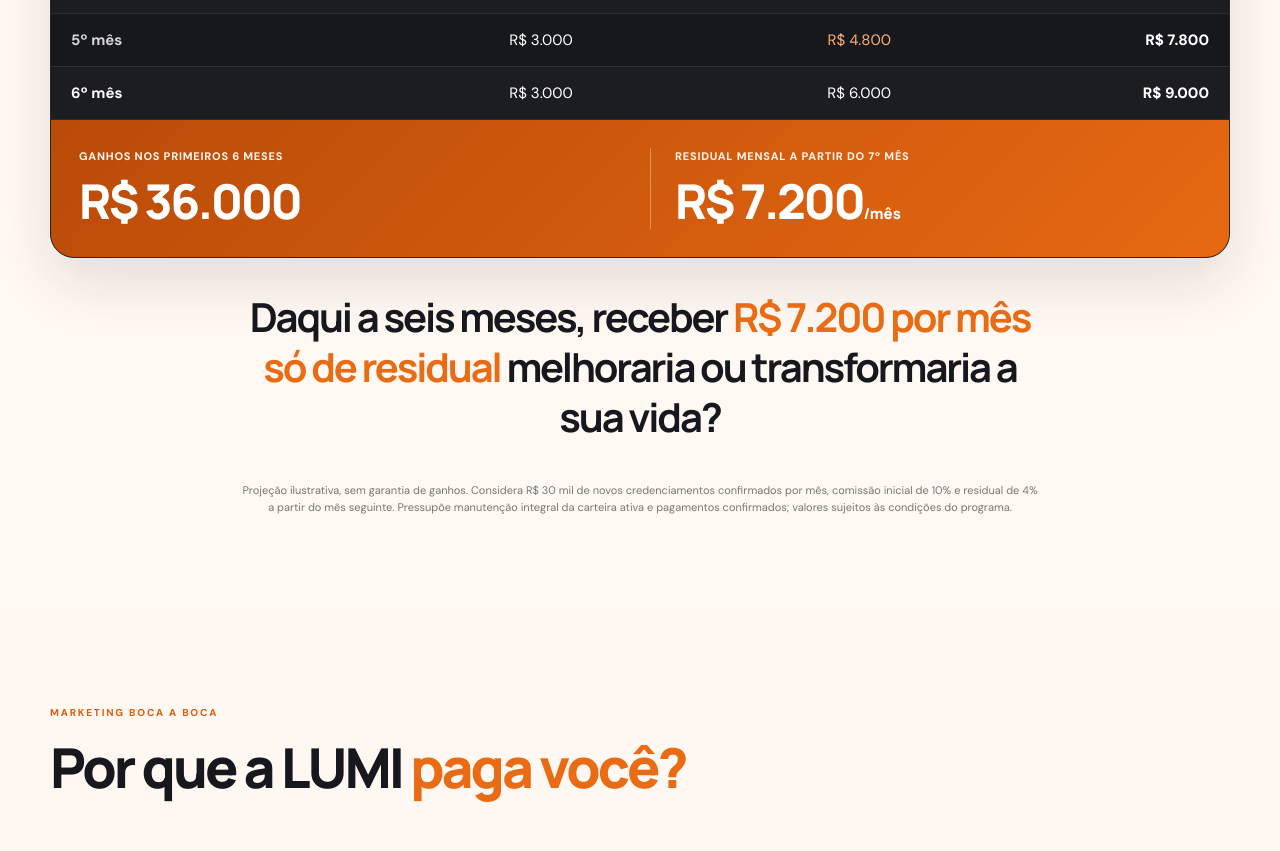
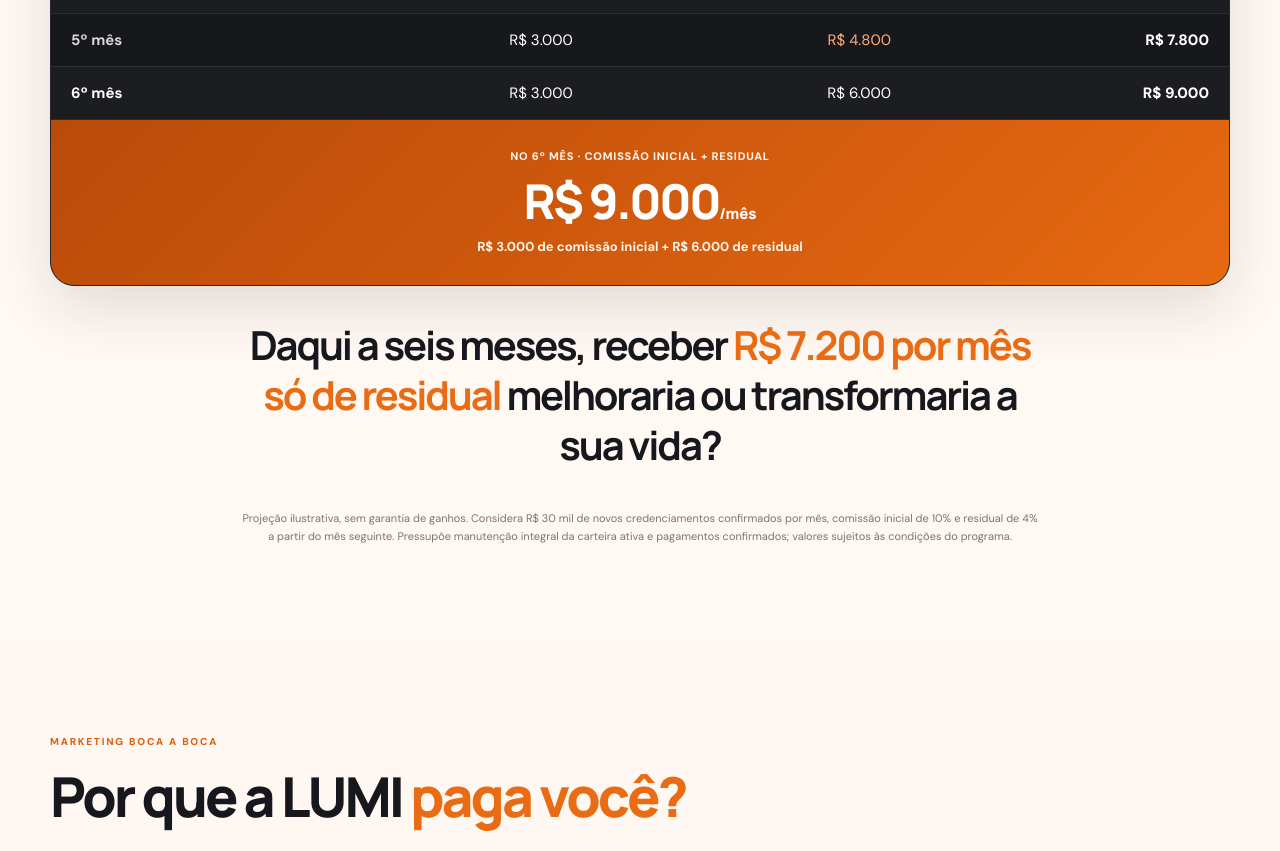
Before and after one commit to ocaiolobo/achou-landing, a plain HTML site: page previews/lumi-credenciadores/index.html in a window 1280 px wide. Shown: the part 3825-4676 px from the top of the page. Drawn offline with Linux system fonts and the light colour scheme.

Commit message:
Remove total acumulado e destaca comissão inicial mais residual do sexto mês

```diff
--- a/previews/lumi-credenciadores/index.html
+++ b/previews/lumi-credenciadores/index.html
@@ -133,9 +133,8 @@
 <tr class="annual-last"><th scope="row">6º mês</th><td>R$ 3.000</td><td>R$ 6.000</td><td><strong>R$ 9.000</strong></td></tr>
 </tbody>
    </table>
-   <div class="annual-summary">
-    <div><small>GANHOS NOS PRIMEIROS 6 MESES</small><strong>R$ 36.000</strong></div>
-    <div><small>RESIDUAL MENSAL A PARTIR DO 7º MÊS</small><strong>R$ 7.200<span>/mês</span></strong></div>
+   <div class="annual-summary" style="grid-template-columns:1fr;text-align:center">
+    <div><small>NO 6º MÊS · COMISSÃO INICIAL + RESIDUAL</small><strong>R$ 9.000<span>/mês</span></strong><p style="margin:8px 0 0;color:#fff4ea;font-size:13px;font-weight:700">R$ 3.000 de comissão inicial + R$ 6.000 de residual</p></div>
    </div>
   </div>
   <div class="annual-question reveal"><h3>Daqui a seis meses, receber <span class="orange-text">R$ 7.200 por mês só de residual</span> melhoraria ou transformaria a sua vida?</h3></div>
```
